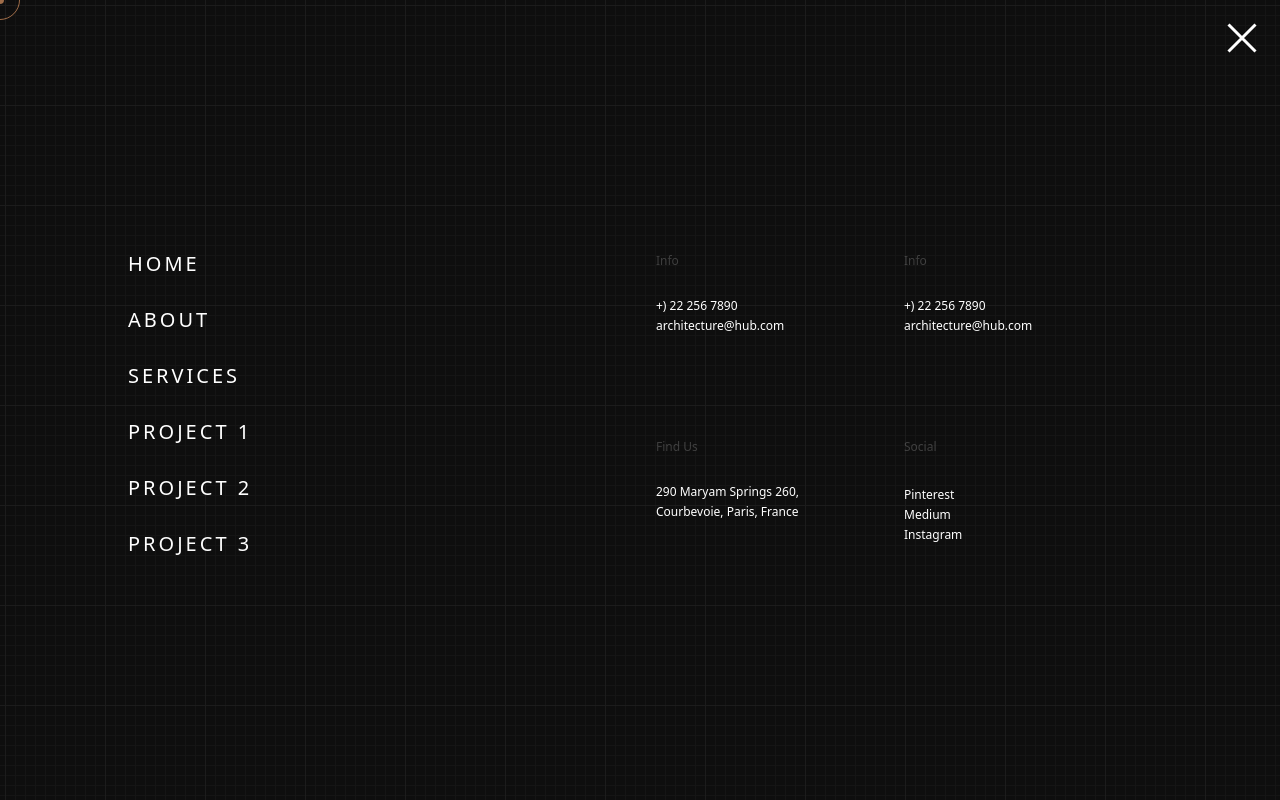
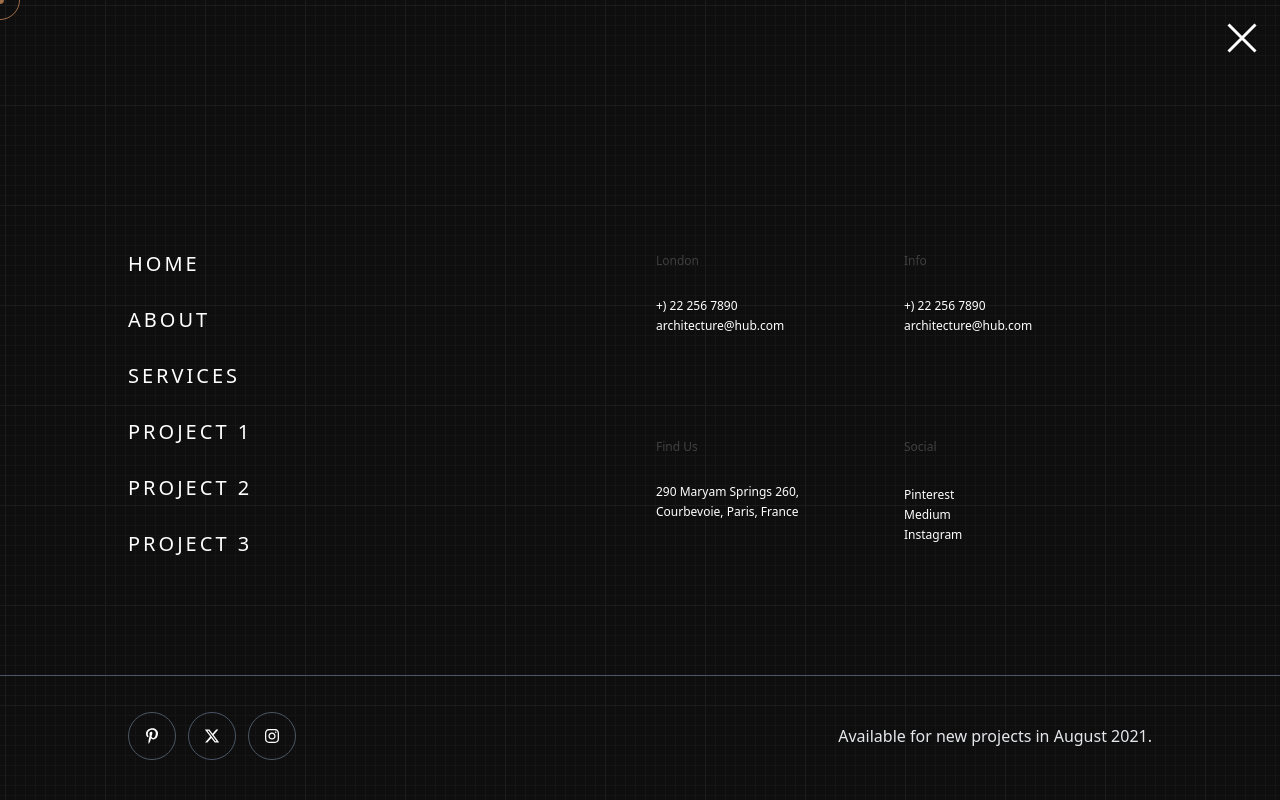
Before and after one commit to Olawoyin1/IIC-ASSOCIATION, a React (Vite) app: page / in a window 1280 px wide. Both pictures are taken after a click on the element 1156 px from the left and 60 px from the top of the page. Built offline with nearby package versions, Linux system fonts and the light colour scheme.

Commit message:
social footer

```diff
--- a/src/components/Navbar.tsx
+++ b/src/components/Navbar.tsx
@@ -4,6 +4,7 @@ import { motion, AnimatePresence, Variants } from "framer-motion";
 import { MdKeyboardArrowDown } from "react-icons/md";
 import { Link } from "react-router-dom";
 import { GrClose } from "react-icons/gr";
+import { FaPinterestP, FaXTwitter, FaInstagram } from "react-icons/fa6";
 
 const containerVariant: Variants = {
   hidden: { opacity: 0 },
@@ -146,6 +147,19 @@ const Navbar = () => {
             >
               <GrClose color="#ffffff" />
             </div>
+
+            <div className="absolute  border-t border-gray-600 pt-9 list-none bottom-10 left-0 w-full  ">
+              <div className="max-w-5xl mx-auto flex justify-between items-center">
+              <div className="flex gap-3 ">
+                  <li className="w-12 h-12  transition rounded-full border border-gray-600 hover:border-gray-100"><a className="w-full h-full flex items-center justify-center " href=""><FaPinterestP /> </a></li>
+                  <li className="w-12 h-12  transition rounded-full border border-gray-600 hover:border-gray-100"><a className="w-full h-full flex items-center justify-center " href=""><FaXTwitter /> </a></li>
+                  <li className="w-12 h-12  transition rounded-full border border-gray-600 hover:border-gray-100"><a className="w-full h-full flex items-center justify-center " href=""><FaInstagram /> </a></li>
+              </div>
+              <p className="text-gray-200">Available for new projects in August 2021.</p>
+              </div>
+            </div>
+
+
             <div>
             <div className="max-w-5xl  w-full mx-auto grid grid-cols-1 md:grid-cols-2 items-center">
               <div>
@@ -195,7 +209,7 @@ const Navbar = () => {
                             <div>
                               <div className="relative">
                                 <p className="text-xs text-white/20 mb-[26px] leading-[18px] transition-colors duration-300">
-                                  Info
+                                  London
                                 </p>
                               </div>
                             </div>
```
